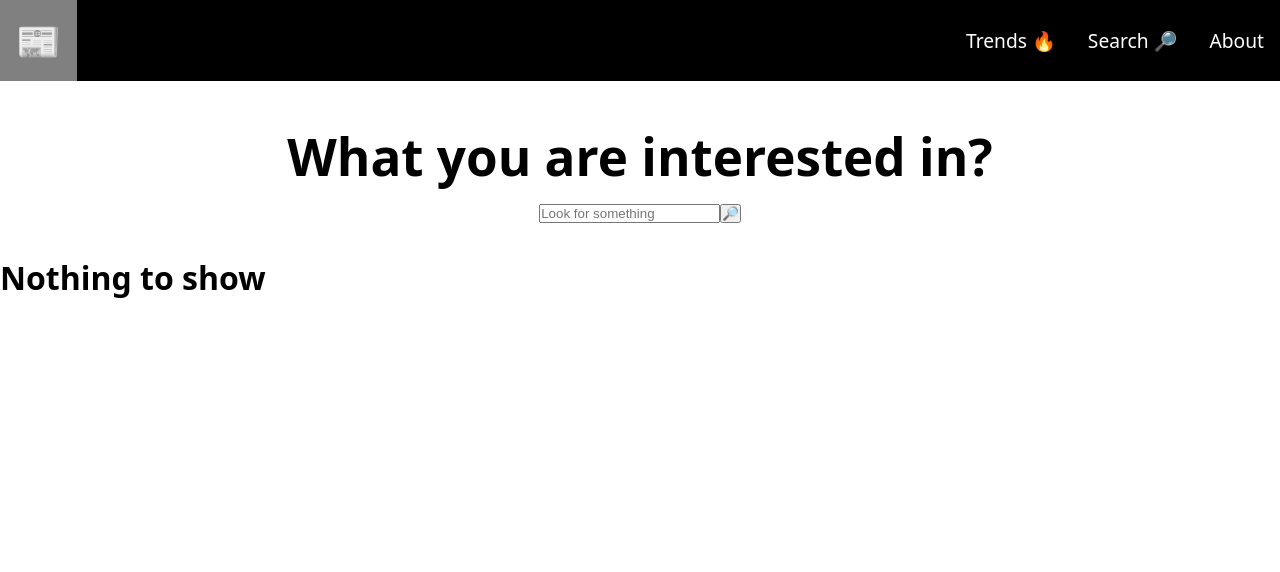
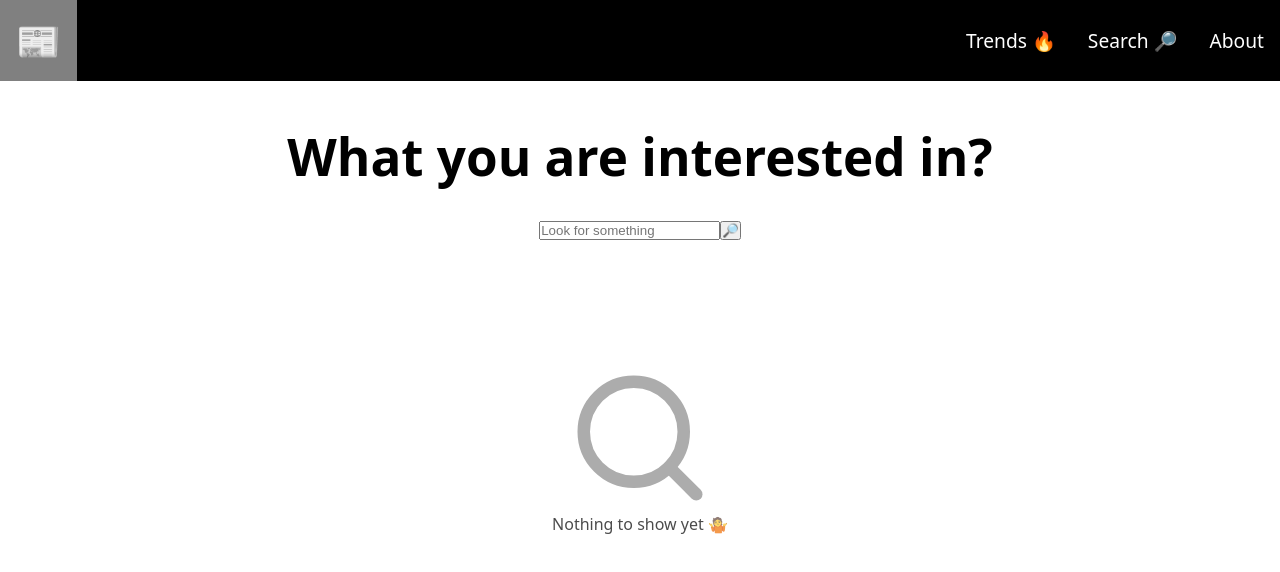
Before and after one commit to yangenmanuel/news-app, a Next.js app: page /search in a window 1280 px wide. Shown: the top 572 px of the page. Built offline with nearby package versions, Linux system fonts and the light colour scheme.

Commit message:
Added styles to the not found icon and text

```diff
--- a/components/NewsComponent.jsx
+++ b/components/NewsComponent.jsx
@@ -55,7 +55,12 @@ export default function NewsComponent({ articles, apiKey }) {
           )
 
         })
-      : <h1>Nothing to show</h1>
+      : (
+       <div className={styles.icon}>
+        <svg xmlns="http://www.w3.org/2000/svg" width="150" height="150" viewBox="0 0 24 24" fill="none" stroke="#acacac" strokeWidth="2" strokeLinecap="round" strokeLinejoin="round"><circle cx="11" cy="11" r="8"></circle><line x1="21" y1="21" x2="16.65" y2="16.65"></line></svg>
+        <p className={styles.text}>Nothing to show yet 🤷</p>
+       </div>
+      )
       }
     </>
   )
--- a/components/SearchHeader.jsx
+++ b/components/SearchHeader.jsx
@@ -4,7 +4,7 @@ export default function SearchHeader () {
   return <div className={styles.header}>
     <h1>What you are interested in?</h1>
     <form>
-      <input type="text" placeholder='Look for something'/>
+      <input className={styles.input} type="text" placeholder='Look for something'/>
       <button type='submit'>🔎</button>
     </form>
   </div>
--- a/styles/News.module.css
+++ b/styles/News.module.css
@@ -43,6 +43,19 @@
   transition: ease 0.2s;
 }
 
+.icon {
+  width: 100vw;
+  display: flex;
+  justify-content: center;
+  align-items: center;
+  flex-direction: column;
+  height: 22rem;
+}
+
+.text{
+  opacity: .7;
+}
+
 @media (max-width: 640px) {
   .container {
     width: 18rem;
--- a/styles/SearchHeader.module.css
+++ b/styles/SearchHeader.module.css
@@ -5,3 +5,13 @@
   margin-bottom: 30px;
   font-size: 1.6rem;
 }
+
+.input {
+  margin-top: 30px;
+}
+
+@media (max-width: 640px){
+  .header{
+    font-size: 1rem;
+  }
+}
```
